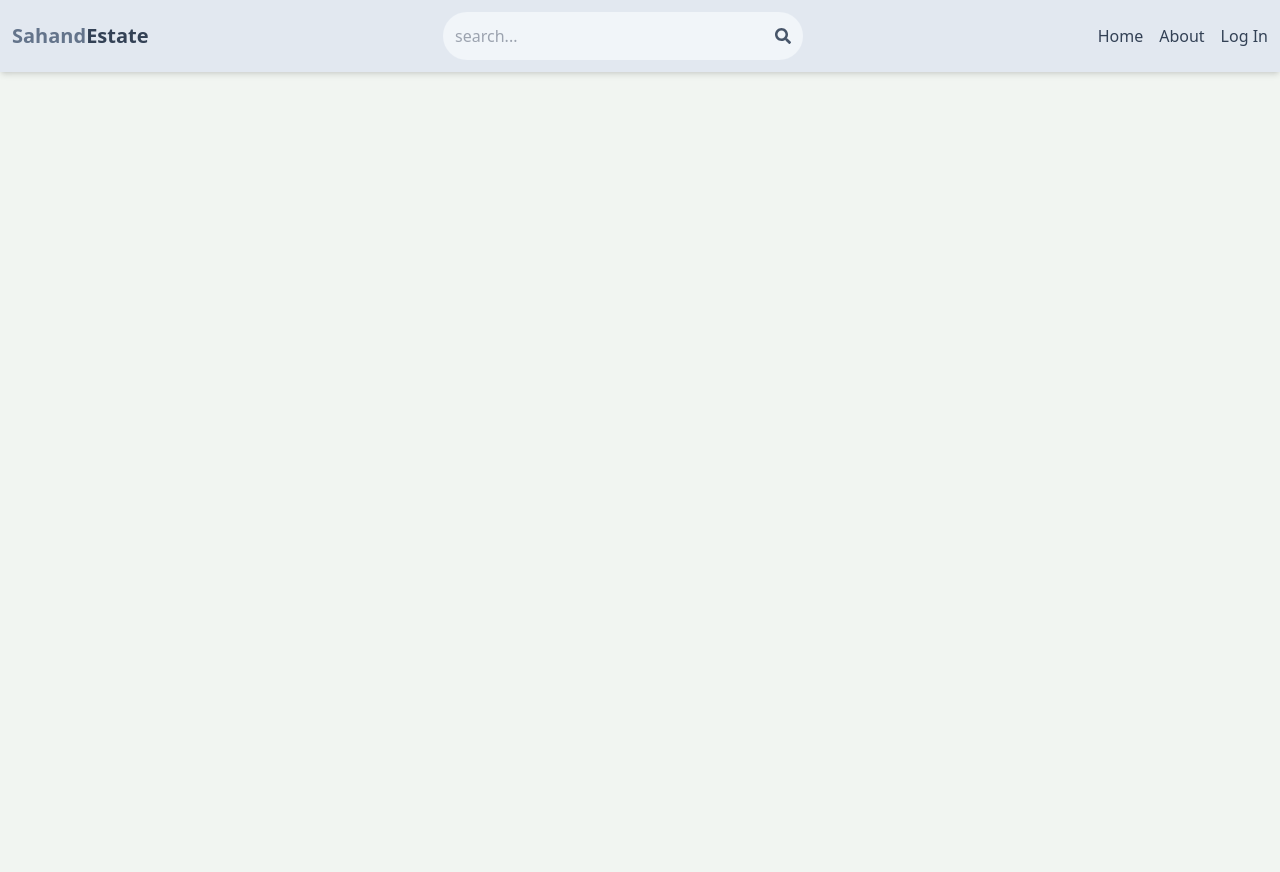
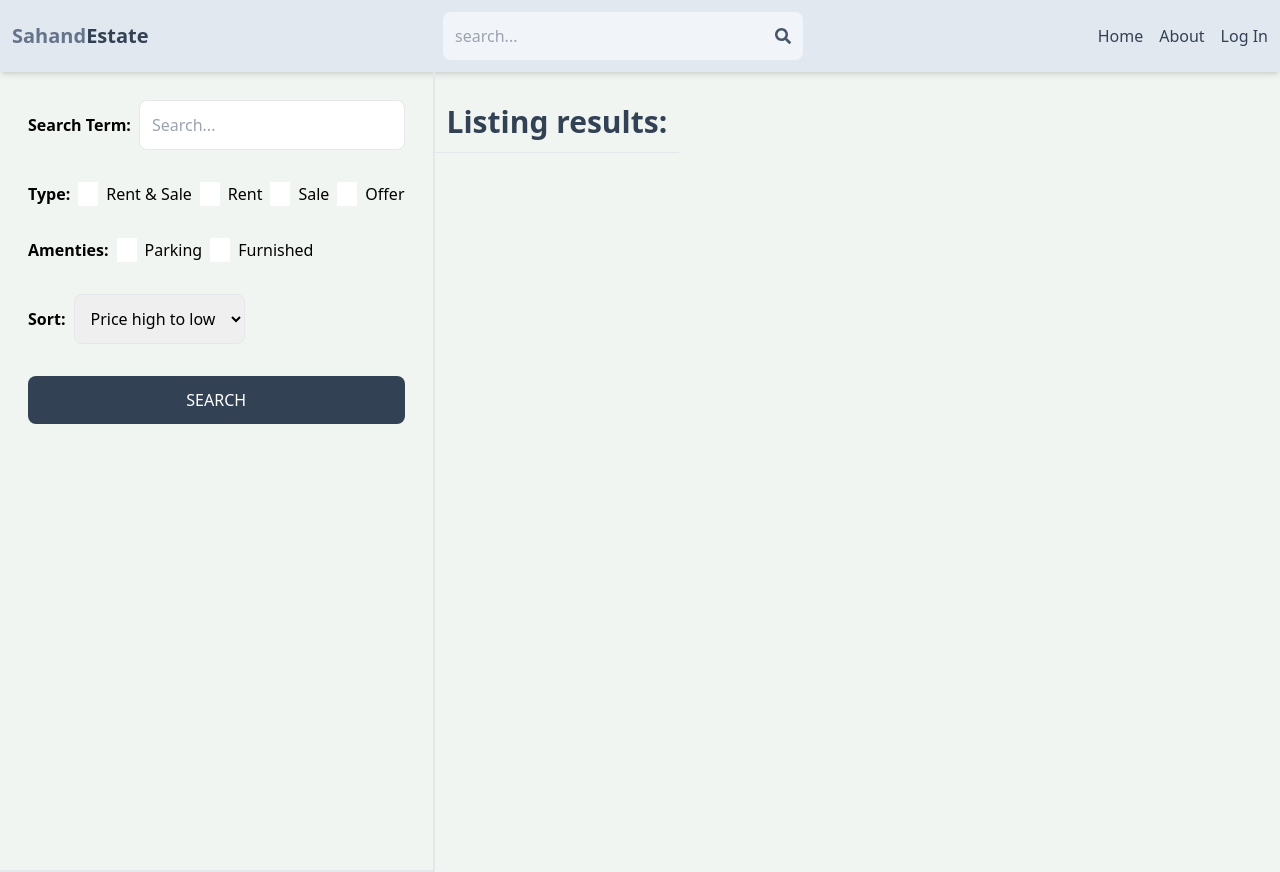
Before and after one commit to aboAliAhmed/training-on-mern-project, a React (Vite) app in the folder client/: page /search in a window 1280 px wide. Before the commit the page ends 800 px from the top, so only its background shows below. Built offline with nearby package versions, Linux system fonts and the light colour scheme; no server answers.

Commit message:
create search page UI

```diff
--- a/client/src/App.jsx
+++ b/client/src/App.jsx
@@ -9,6 +9,7 @@
 import CreateListing from './pages/CreateListing';
 import UpdateListing from './pages/UpdateListng';
 import Listing from './pages/Listing';
+import SearchResults from './components/SearchResults';
 
 export default function App() {
   return (
@@ -19,6 +20,7 @@
         <Route path='/login' element={<Login />} />
         <Route path='/sign-up' element={<SignUp />} />
         <Route path='/about' element={<About />} />
+        <Route path='/search' element={<SearchResults />} />
         <Route path='/listing/:listingId' element={<Listing />} />
 
         <Route element={<PrivateRoute />}>
--- a/client/src/components/Header.jsx
+++ b/client/src/components/Header.jsx
@@ -1,23 +1,51 @@
 import { FaSearch } from 'react-icons/fa';
-import { Link } from 'react-router-dom';
+import { Link, useNavigate } from 'react-router-dom';
 import { useSelector } from 'react-redux';
+import { useEffect, useState } from 'react';
 
 export default function Header() {
   const { currentUser } = useSelector(state => state.user);
+  const [ searchTerm, setSearchTerm ] = useState('');
+  const navigate = useNavigate();
+
+  const handleSubmit = (e) => {
+    e.preventDefault();
+    const urlParams = new URLSearchParams(window.location.search);
+    urlParams.set('searchTerm', searchTerm);
+    const searchQuery = urlParams.toString();
+    navigate(`/search?${searchQuery}`);
+  }
+
+  useEffect(()=> {
+    const urlParams = new URLSearchParams(location.search);
+    const searchTermFromUrl = urlParams.get('searchTerm');
+    if (searchTermFromUrl) {
+      setSearchTerm(searchTermFromUrl)
+    }
+  } , [location.search])
   return (
     <header className=' bg-slate-200 shadow-md'>
       <div className=' flex justify-between items-center mx-auto p-3'>
+        <Link to='/'>
           <h1 className='font-bold text-sm sm:text-xl flex flex-wrap'>
             <span className='text-slate-500'>Sahand</span>
             <span className='text-slate-700'>Estate</span>
           </h1>
-          <form className=' bg-slate-100 p-3 rounded-full flex items-center'>
+        </Link>
+        <form
+          onSubmit={handleSubmit}
+          className='bg-slate-100 p-3 rounded-lg flex items-center'
+        >
           <input
             type='text'
             placeholder='search...'
             className=' bg-transparent focus:outline-none w-24 sm:w-64 md:w-80'
+            value={searchTerm}
+            onChange={(e) => setSearchTerm(e.target.value)}
           />
+          <button>
             <FaSearch className=' text-slate-600' />
+          </button>
         </form>
         <ul className='flex gap-4'>
           <Link to='/'>
--- /dev/null
+++ b/client/src/components/SearchResults.jsx
@@ -0,0 +1,71 @@
+import React from 'react'
+
+export default function SearchResults() {
+  return (
+    <div className='flex flex-col md:flex-row md:min-h-screen'>
+      <div className='p-7 border-b-2 md:border-r-2'>
+        <form className='flex flex-col gap-8'>
+          <div className='flex items-center gap-2'>
+            <label className='whitespace-nowrap font-semibold'>Search Term:</label>
+            <input
+              type="text"
+              id='searchTerm'
+              placeholder='Search...'
+              className='border rounded-lg p-3 w-full'
+            />
+          </div>
+          <div className='flex gap-2 flex-wrap items-center'>
+            <label className='font-semibold'>Type:</label>
+            <div className='flex items-center gap-2'>
+              <input type="checbox" id='all' className='w-5'/>
+              <span>Rent & Sale</span>
+            </div>
+            <div className='flex items-center gap-2'>
+              <input type="checbox" id='rent' className='w-5'/>
+              <span>Rent</span>
+            </div>
+            <div className='flex items-center gap-2'>
+              <input type="checbox" id='sale' className='w-5'/>
+              <span>Sale</span>
+            </div>
+            <div className='flex items-center gap-2'>
+              <input type="checbox" id='offer' className='w-5'/>
+              <span>Offer</span>
+            </div>
+          </div>
+          <div className='flex gap-2 flex-wrap items-center'>
+            <label className='font-semibold'>Amenties:</label>
+            <div className='flex items-center gap-2'>
+              <input type="checbox" id='parking' className='w-5'/>
+              <span>Parking</span>
+            </div>
+            <div className='flex items-center gap-2'>
+              <input type="checbox" id='Furnished' className='w-5'/>
+              <span>Furnished</span>
+            </div>
+          </div>
+          <div className='flex items-center gap-2'>
+            <label className='font-semibold'>Sort:</label>
+            <select
+              id="sort-order"
+              className='border rounded-lg p-3'
+            >
+              <option>Price high to low</option>
+              <option>Price low to high</option>
+              <option>latest</option>
+              <option>oldest</option>
+            </select>
+          </div>
+          <button
+            className='bg-slate-700 text-white p-3 rounded-lg uppercase hover:opacity-95'
+          >Search</button>
+        </form>
+      </div>
+      <div className=''>
+        <h1
+          className='text-3xl font-semibold border-b p-3 text-slate-700 mt-5'
+        >Listing results:</h1>
+      </div>
+    </div>
+  )
+}
```
Lines whose indentation alone changed are shown as unchanged.
